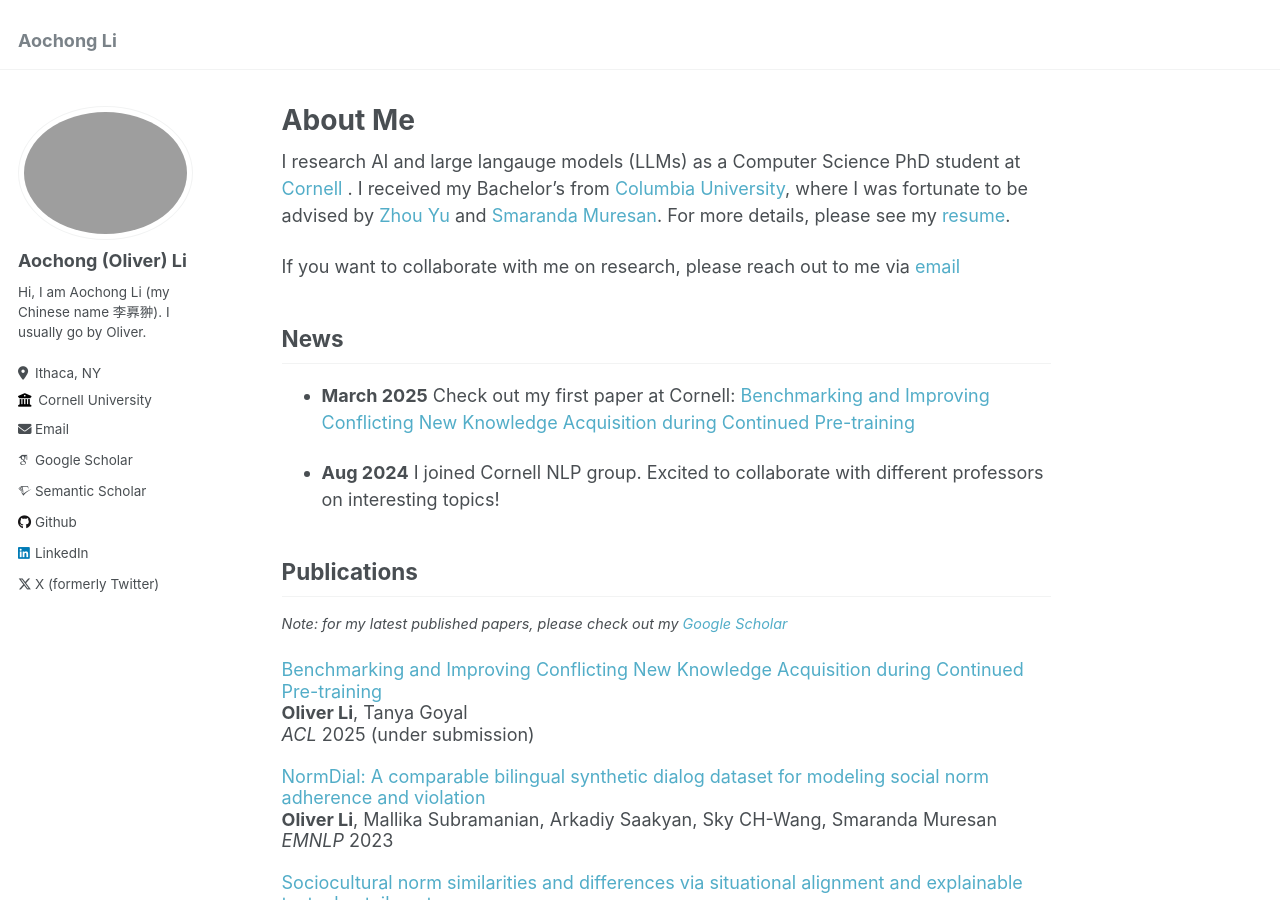
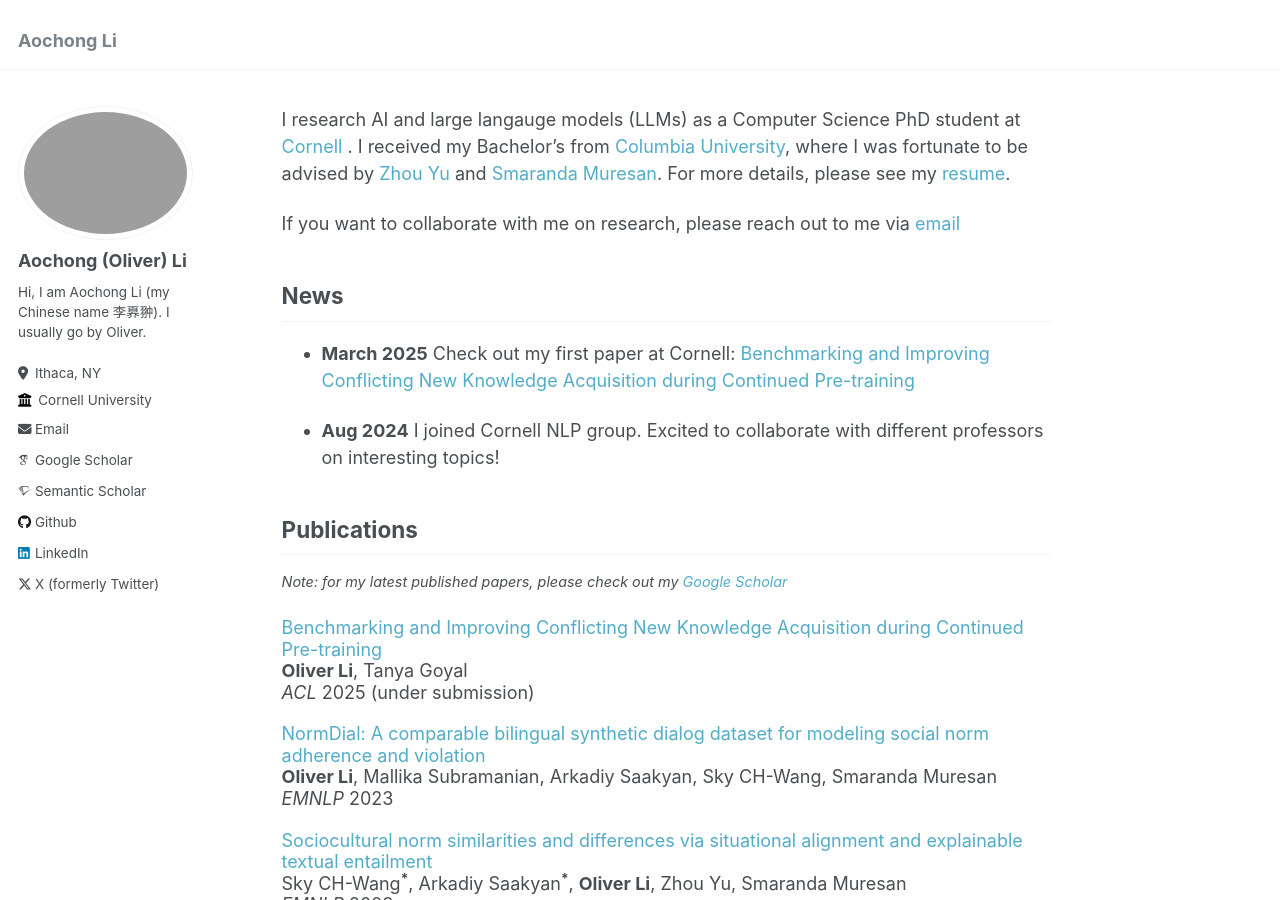
Before and after one commit to Aochong-Li/aochong-li.github.io, a Jekyll site: the page built from _pages/about.md, in a window 1280 px wide and 900 px high. Built offline with Jekyll 4.4.1, drawn with Linux system fonts in a browser that asks for light colours; some web fonts are replaced.

Commit message:
delete about me

```diff
--- a/_pages/about.md
+++ b/_pages/about.md
@@ -1,6 +1,5 @@
 ---
 permalink: /
-title: "About Me"
 author_profile: true
 redirect_from:
   - /about/
```
